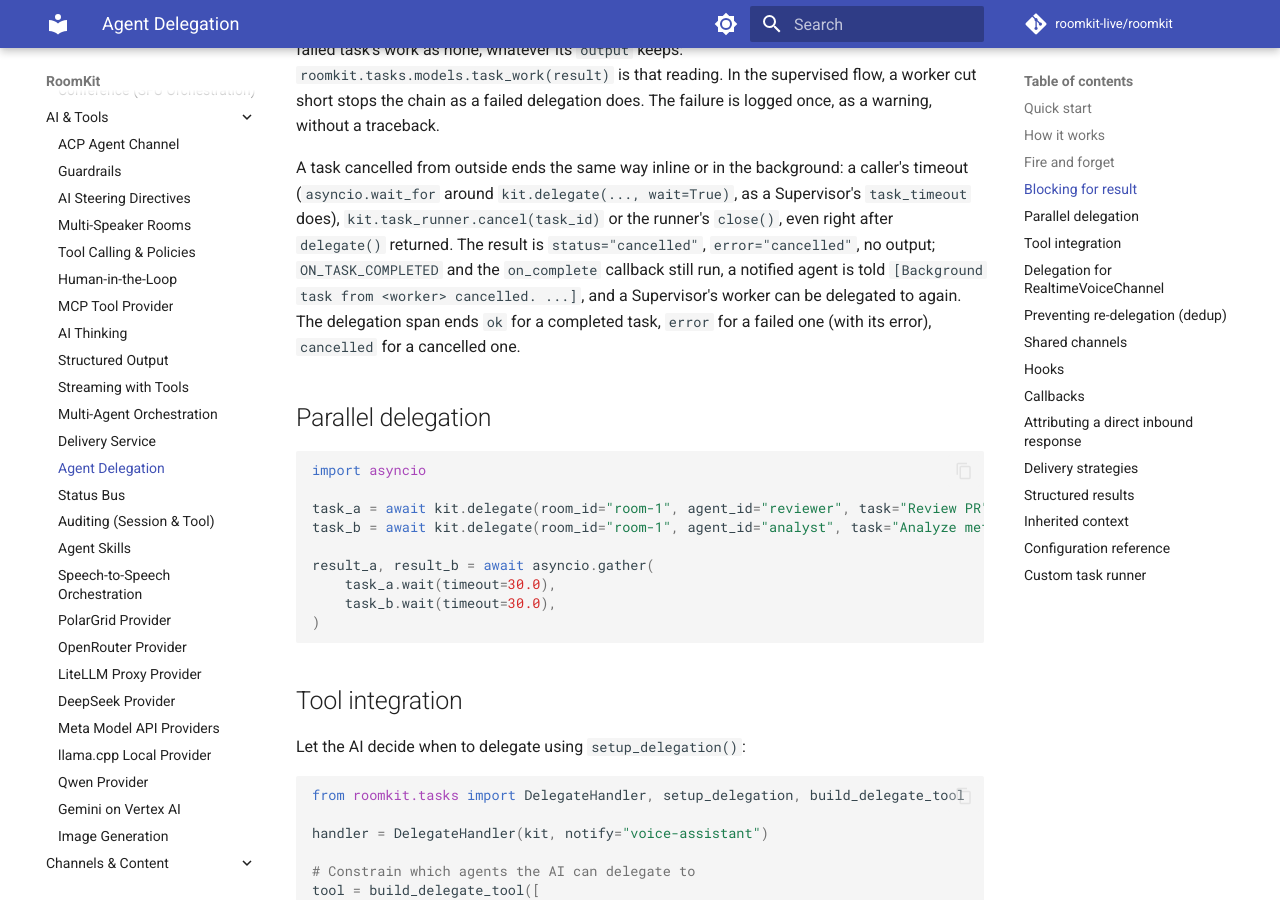
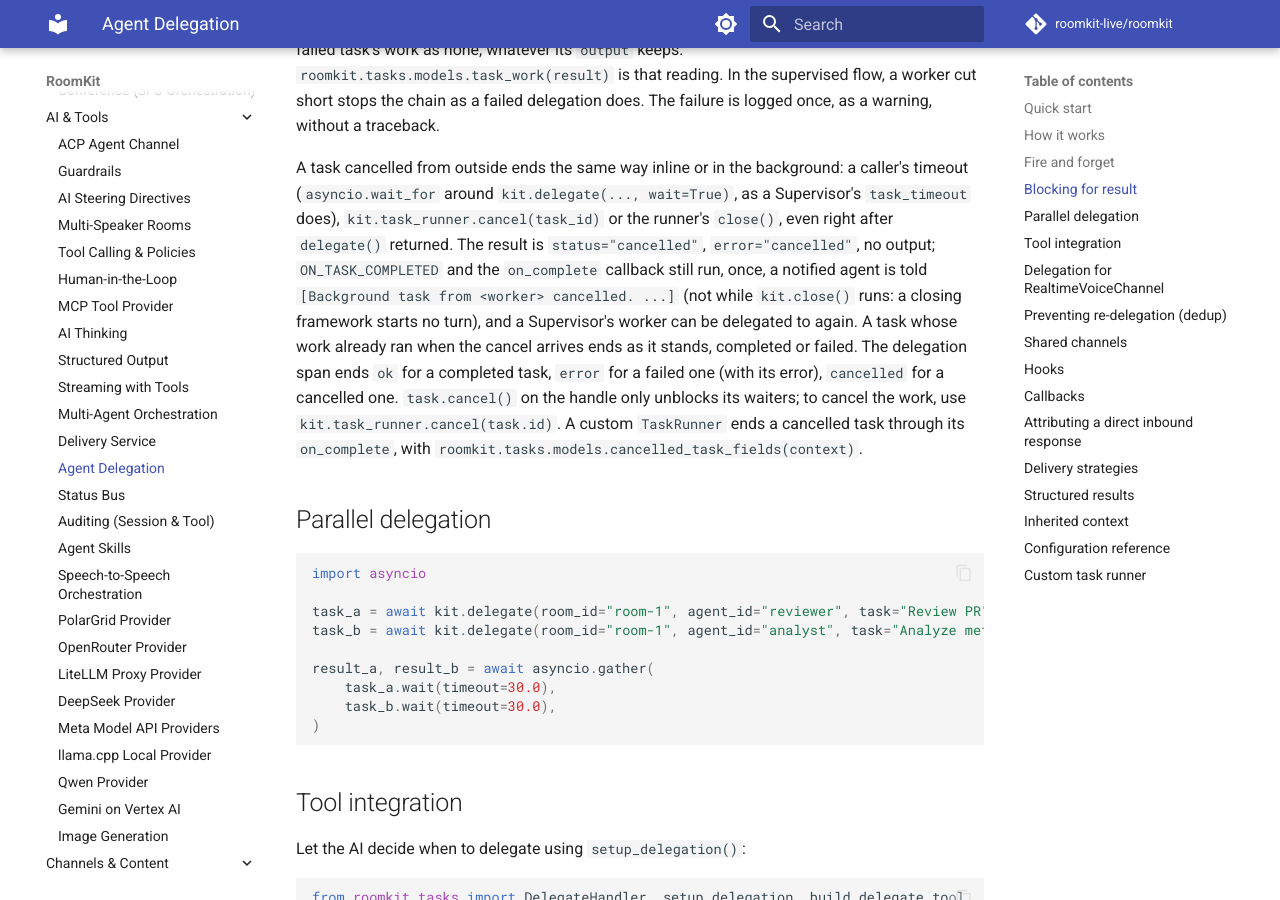
Before and after one commit to roomkit-live/roomkit-docs, an MkDocs documentation site: the page built from docs/guides/agent-delegation.md, in a window 1280 px wide and 900 px high, scrolled down 2301 px. Built offline with MkDocs 1.6.1 and Material for MkDocs 9.7.7, drawn with Linux system fonts in a browser that asks for light colours; comment, search, counter and statistics services are not loaded.

Commit message:
docs(delegation): per review, a cancelled task ends once, no hand-back while the kit closes, the handle's cancel only unblocks its waiters (RMK-434)

```diff
--- a/docs/guides/agent-delegation.md
+++ b/docs/guides/agent-delegation.md
@@ -110,11 +110,16 @@ a caller's timeout (`asyncio.wait_for` around `kit.delegate(..., wait=True)`,
 as a Supervisor's `task_timeout` does), `kit.task_runner.cancel(task_id)` or
 the runner's `close()`, even right after `delegate()` returned. The result is
 `status="cancelled"`, `error="cancelled"`, no output; `ON_TASK_COMPLETED` and
-the `on_complete` callback still run, a notified agent is told
-`[Background task from <worker> cancelled. ...]`, and a Supervisor's worker
-can be delegated to again. The delegation span ends `ok` for a completed
-task, `error` for a failed one (with its error), `cancelled` for a cancelled
-one.
+the `on_complete` callback still run, once, a notified agent is told
+`[Background task from <worker> cancelled. ...]` (not while `kit.close()`
+runs: a closing framework starts no turn), and a Supervisor's worker can be
+delegated to again. A task whose work already ran when the cancel arrives
+ends as it stands, completed or failed. The delegation span ends `ok` for a
+completed task, `error` for a failed one (with its error), `cancelled` for a
+cancelled one. `task.cancel()` on the handle only unblocks its waiters; to
+cancel the work, use `kit.task_runner.cancel(task.id)`. A custom
+`TaskRunner` ends a cancelled task through its `on_complete`, with
+`roomkit.tasks.models.cancelled_task_fields(context)`.
 
 ## Parallel delegation
 
```
